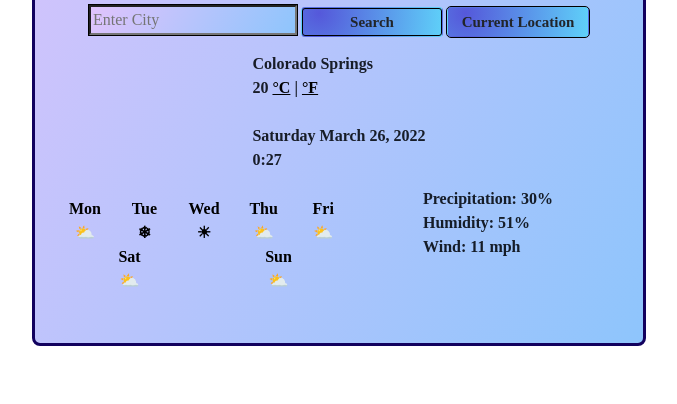
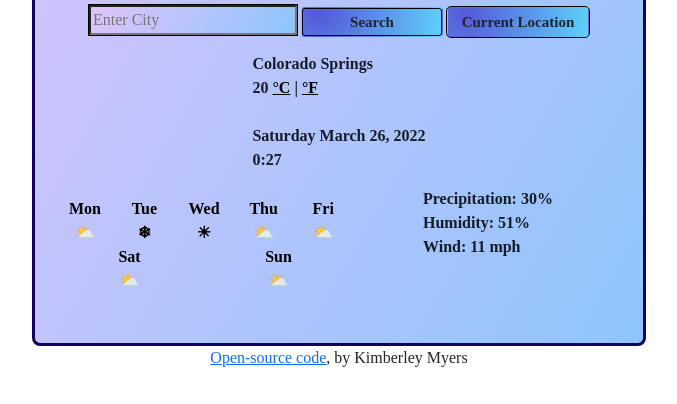
Before and after one commit to kimberleyMyers/Weather-App, a plain HTML site: page index.html in a window 1280 px wide. Shown: the part 396-800 px from the top of the page, without its empty margins (301-978 px from the left). Drawn offline with nearby package versions, Linux system fonts and the light colour scheme; no server answers.

Commit message:
Update index.html

```diff
--- a/index.html
+++ b/index.html
@@ -73,6 +73,11 @@
         </div>
       </div>
     </div>
+    <footer>
+      <a href="https://graceful-sundae-64ea65.netlify.app/" target="_blank"
+        >Open-source code</a
+      >, by Kimberley Myers
+    </footer>
     <script src="src/index.js"></script>
   </body>
 </html>
```
